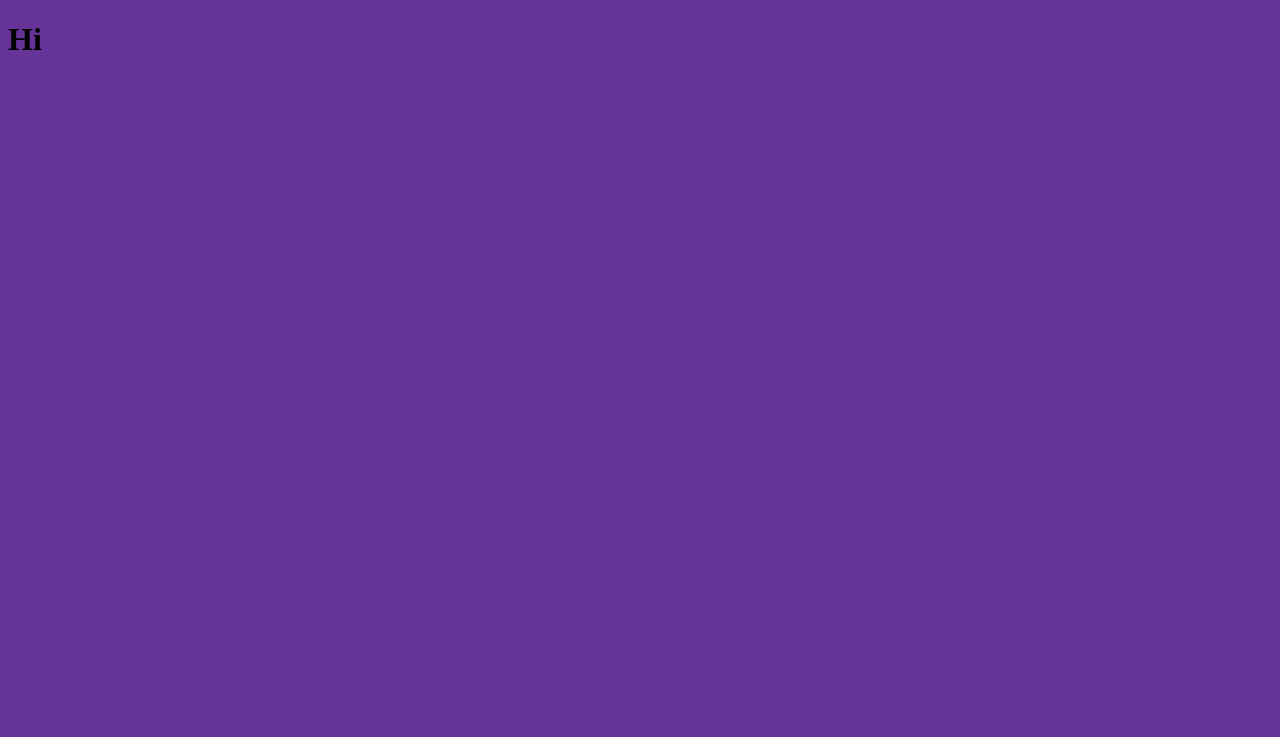
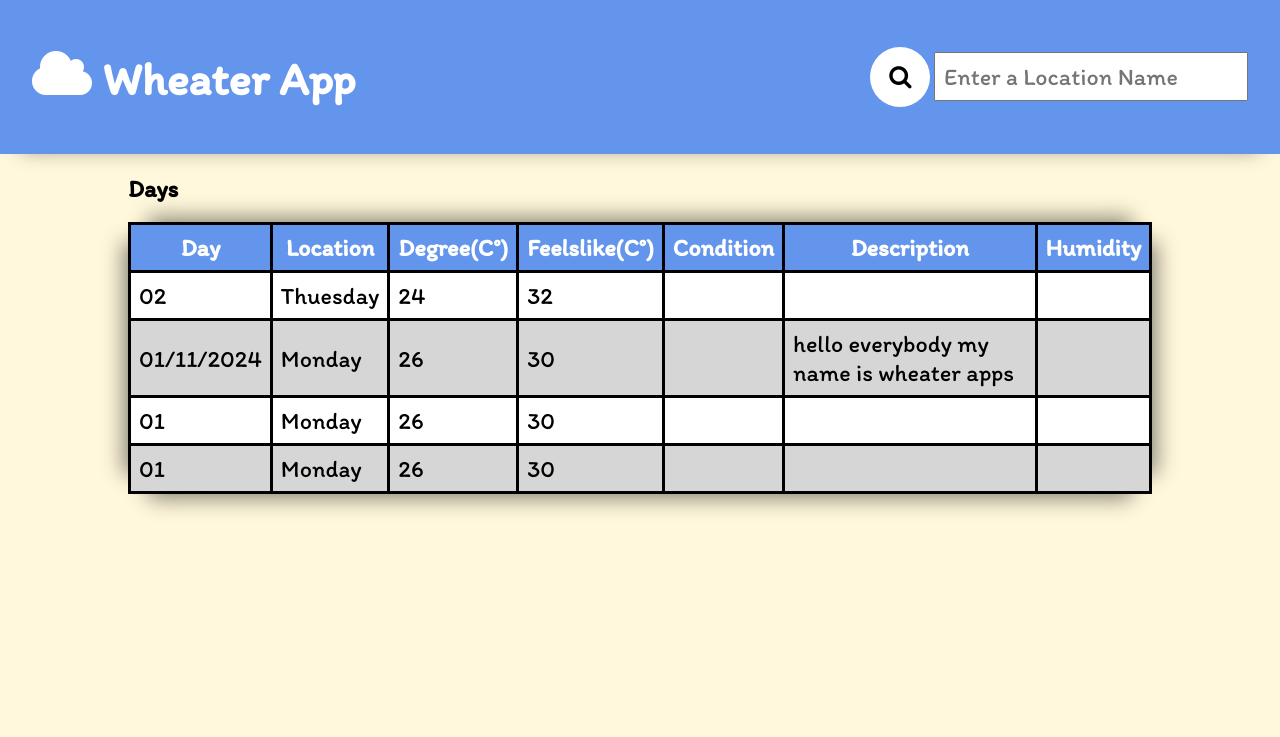
Before and after one commit to Dvdt5/Odin_Project---Wheater_App, a website built with webpack: page src/template.html in a window 1280 px wide. Built offline with nearby package versions, Linux system fonts and the light colour scheme; a web font is replaced by a local one.

Commit message:
made the styles

```diff
--- a/src/styles.css
+++ b/src/styles.css
@@ -1,3 +1,95 @@
+* {
+  font-family: "Itim", sans-serif;
+}
+
 body {
-    background-color: rebeccapurple;
-  }
+  margin: 0;
+  background-color: cornsilk;
+}
+
+/* Header Open */
+
+#header {
+  background-color: cornflowerblue;
+  color:  white;
+  box-shadow: 0px 15px 20px -20px rgba(0,0,0,0.45);
+
+  padding: 16px 32px;
+  width: calc(100vw - 64px);
+
+
+  display: flex;
+  justify-content: space-between;
+  align-items: center;
+}
+
+#header h1 {
+  font-size: 46px;
+}
+
+#location-input {
+  font-size: 24px;
+  padding: 8px;
+}
+
+#location-submit-btn {
+  cursor: pointer;
+  font-size: 24px;
+  padding: 8px;
+
+  width: 60px;
+  height: 60px;
+
+  border: 0;
+  background-color: white;
+
+  border-radius: 50%;
+}
+#location-submit-btn:hover {
+  color: cornflowerblue;
+}
+
+/* Header Close */
+
+/* Main Open */
+
+#main {
+
+  width: 80vw;
+  min-height: 70vh;
+  margin: auto;
+  margin-bottom: 16px;
+}
+
+#days-table {
+  border-collapse: collapse;
+
+  width: 100%;
+  box-shadow: 0px -25px 20px -20px rgba(0, 0, 0, 0.45), 25px 0 20px -20px rgba(0, 0, 0, 0.45), 0px 25px 20px -20px rgba(0, 0, 0, 0.45), -25px 0 20px -20px rgba(0, 0, 0, 0.45);
+}
+
+#days-table thead {
+  color: white;
+  background-color: cornflowerblue;
+
+}
+
+#days-table th, td {
+  border: 3px solid black;
+  box-sizing: border-box;
+
+  padding: 8px;
+  overflow-x: scroll;
+  max-width: 20vw;
+
+  font-size: 24px;
+}
+#days-table tbody tr {
+  background-color: white;
+}
+
+#days-table tbody tr:nth-child(even) {
+  background-color: #d6d6d6;
+}
+
+/* Main Close */
--- a/src/template.html
+++ b/src/template.html
@@ -3,9 +3,83 @@
 <head>
     <meta charset="UTF-8">
     <meta name="viewport" content="width=device-width, initial-scale=1.0">
-    <title>Document</title>
+
+    <title>Wheater App</title>
+
+    <link rel="preconnect" href="https://fonts.googleapis.com">
+    <link rel="preconnect" href="https://fonts.gstatic.com" crossorigin>
+    <link href="https://fonts.googleapis.com/css2?family=Arvo:ital,wght@0,400;0,700;1,400;1,700&family=Barlow+Condensed:ital,wght@0,100;0,200;0,300;0,400;0,500;0,600;0,700;0,800;0,900;1,100;1,200;1,300;1,400;1,500;1,600;1,700;1,800;1,900&family=Itim&family=Oswald:wght@200..700&display=swap" rel="stylesheet">
+    <link rel="stylesheet" href="https://cdnjs.cloudflare.com/ajax/libs/font-awesome/4.7.0/css/font-awesome.min.css">
+
 </head>
 <body>
-    <h1>Hi</h1>
+    <header id="header">
+        <h1><i class="fa fa-cloud" aria-hidden="true" style="font-size: 56px;"></i> Wheater App</h1>
+        <form id="enter-location-form">
+            <button id="location-submit-btn" type="submit"><i class="fa fa-search"></i></button>
+            <input
+            id="location-input"
+            type="text"
+            required
+            autocomplete="off"
+            placeholder="Enter a Location Name"
+            >
+        </form>
+    </header>
+    <main id="main">
+        <h2 id="page-info">Days</h2>
+        <table id="days-table">
+            <thead>
+                <tr>
+                    <th>Day</th>
+                    <th>Location</th>
+                    <th>Degree(C&deg;)</th>
+                    <th>Feelslike(C&deg;)</th>
+                    <th>Condition</th>
+                    <th>Description</th>
+                    <th>Humidity</th>
+                </tr>
+            </thead>
+            <tbody>
+                <tr>
+                    <td>02</td>
+                    <td>Thuesday</td>
+                    <td>24</td>
+                    <td>32</td>
+                    <td></td>
+                    <td></td>
+                    <td></td>
+                </tr>
+                <tr>
+                    <td>01/11/2024</td>
+                    <td>Monday</td>
+                    <td>26</td>
+                    <td>30</td>
+                    <td></td>
+                    <td>hello everybody my name is wheater apps</td>
+                    <td></td>
+                </tr>
+                <tr>
+                    <td>01</td>
+                    <td>Monday</td>
+                    <td>26</td>
+                    <td>30</td>
+                    <td></td>
+                    <td></td>
+                    <td></td>
+                </tr>
+                <tr>
+                    <td>01</td>
+                    <td>Monday</td>
+                    <td>26</td>
+                    <td>30</td>
+                    <td></td>
+                    <td></td>
+                    <td></td>
+                </tr>
+
+            </tbody>
+        </table>
+    </main>
 </body>
 </html>
```
Also changed, not shown: src/index.js (+9 -0 lines).
